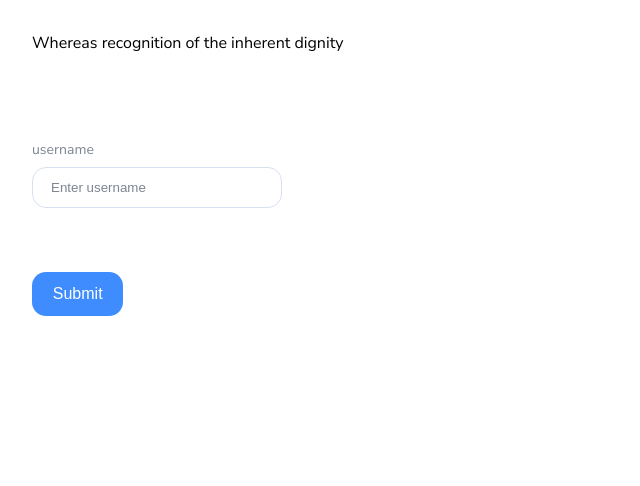
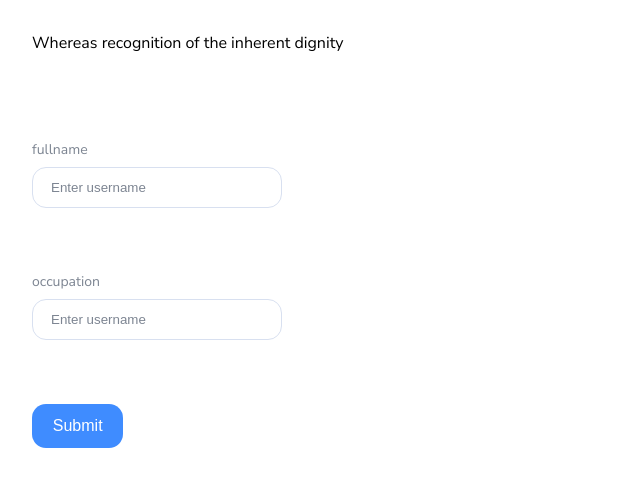
Before and after one commit to Ezekwu/Sure-scores, a Next.js app: page / in a window 1280 px wide. Shown: the top 486 px of the page, without its empty margins (0-640 px from the left). Built offline with nearby package versions, Linux system fonts and the light colour scheme.

Commit message:
fix(): fixed error on the reusable form component

```diff
--- a/app/page.tsx
+++ b/app/page.tsx
@@ -4,17 +4,19 @@ import UiButton from '@/components/ui/Button/UiButton'
 import UiInput from '@/components/ui/Input/UiInput'
 import UiForm from '@/components/ui/Form/UiForm'
 import * as yup from 'yup'
+import { useForm } from 'react-hook-form';
 
 
 
 export default function Home() {
-  const inputErr = 'error'
-  const onSubmit = () => {
-    console.log('hello world');
+
+  const onSubmit = (data: any) => {
+    console.log('data submitted in parent', data);
   }
+
   const schema = yup.object().shape({
     fullname: yup.string().required("add your name werey"),
-    userName: yup.string().required("add your username werey"),
+    occupation: yup.string().required('please what is your occupation')
   });
 
   return (
@@ -24,15 +26,17 @@ export default function Home() {
       <br />
       <UiForm onSubmit={onSubmit} schema={schema}>
         {({errors, register})=>(
-          <div>
+          <>
             <UiInput
             error={errors?.fullname?.message}
             register={register} name='fullname'/>
-
-            <UiButton >
+            <UiInput
+            error={errors?.occupation?.message}
+            register={register} name='occupation'/>
+            <UiButton>
               submit
             </UiButton>
-          </div>
+          </>
         )}
       </UiForm>
     </main>
--- a/components/ui/Button/UiButton.tsx
+++ b/components/ui/Button/UiButton.tsx
@@ -17,7 +17,7 @@ export default function UiButton({
   onClick,
 } : Props) {
   return (
-    <button className={`${styles.button}`}>
+    <button className={`${styles.button}`} type='submit' onClick={onClick}>
       {loading ? <p>loading...</p> : children }
     </button>
   )
--- a/components/ui/Form/UiForm.tsx
+++ b/components/ui/Form/UiForm.tsx
@@ -1,12 +1,12 @@
 "use client" ;
 
-import { useForm, SubmitHandler, FormProvider, FieldErrors } from 'react-hook-form'
+import { useForm, SubmitHandler } from 'react-hook-form'
 import { yupResolver} from '@hookform/resolvers/yup'
 import * as yup from 'yup'
 
 interface Props {
-  schema: any;
-  onSubmit: () => void;
+  schema?: any;
+  onSubmit: SubmitHandler<any>;
   children: ( errors: any
 ) => React.ReactNode
 }
@@ -14,15 +14,19 @@ export default function UiForm({ onSubmit, children, schema } : Props) {
   const   {  handleSubmit, register, formState:{errors} } = useForm({
     resolver: yupResolver(schema)
   });
-  const methods = useForm({
-    resolver: yupResolver(schema)
-  })
+
+
+
+  // const submitFunc = (data: any) => {
+  //   //  console.log(data);
+  //    console.log('data submitted', data)
+  //    onSubmit(data)
+  // }
+
 
   return (
-    <FormProvider {...methods}>
       <form onSubmit={handleSubmit(onSubmit)}>
         {children({errors, register})}
       </form>
-    </FormProvider>
   )
 }
--- a/components/ui/Input/UiInput.tsx
+++ b/components/ui/Input/UiInput.tsx
@@ -31,7 +31,7 @@ export default function UiInput({
 
   return (
     <div className={`input_container ${error}`} >
-      <label htmlFor="input">username</label>
+      <label htmlFor="input">{name}</label>
       <input type="text" id="input" placeholder="Enter username" className='input' {...register(`${name}`)}  name={name}/>
       { error && <span>{`${error}`}</span>}
     </div>
```
